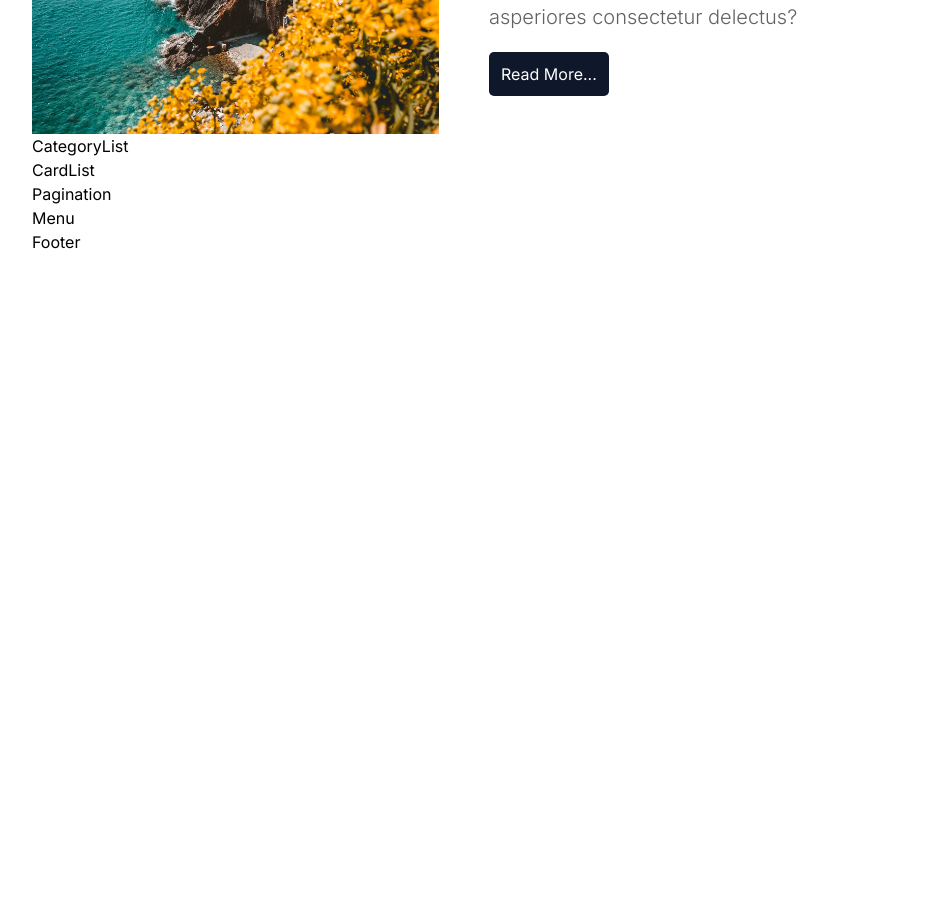
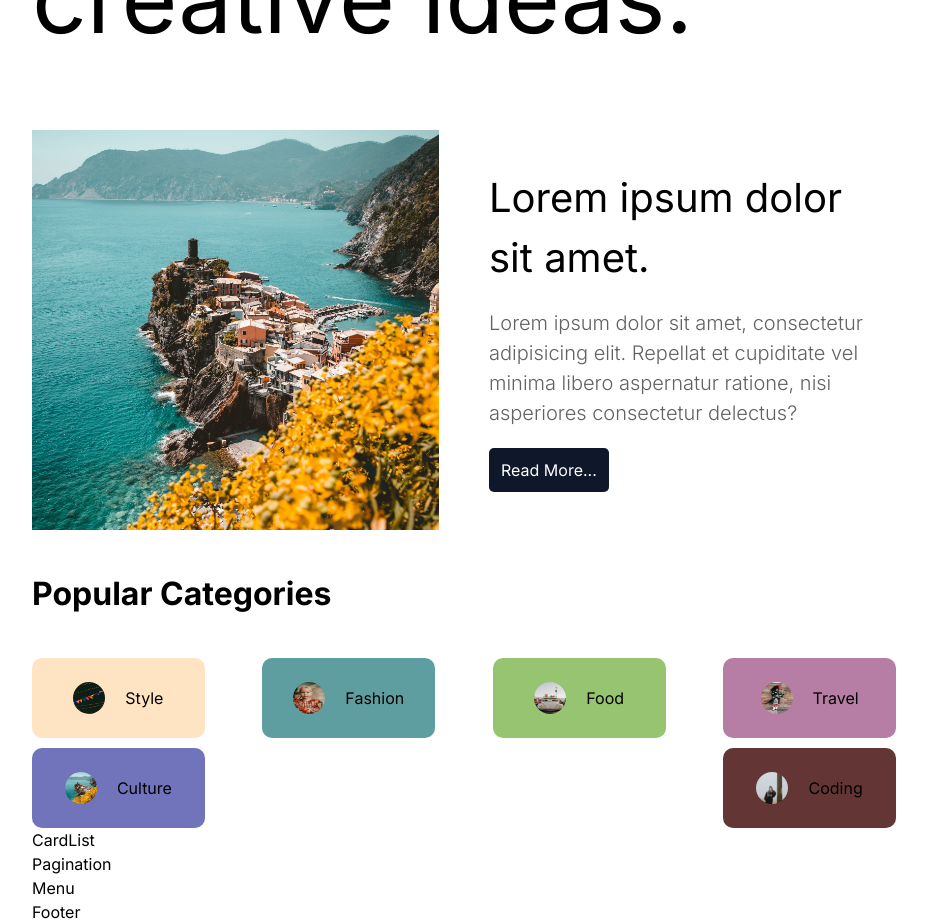
Before and after one commit to gokhanSucsuz/nextjs-fullstack-blog-app, a Next.js app: page / in a window 1280 px wide. Shown: the part 780-1704 px from the top of the page, without its empty margins (176-1103 px from the left). Before the commit the page ends 1034 px from the top, so only its background shows below. Built offline with nearby package versions, Linux system fonts and the light colour scheme.

Commit message:
categories are ok

```diff
--- a/src/components/categoryList/CategoryList.jsx
+++ b/src/components/categoryList/CategoryList.jsx
@@ -1,10 +1,40 @@
 import React from 'react'
 import styles from "./categoryList.module.css"
+import Link from 'next/link'
+import Image from 'next/image'
 
 const CategoryList = () => {
     return (
         <div className={styles.container}>
-            CategoryList
+            <h1 className={styles.title}>
+                Popular Categories
+            </h1>
+            <div className={styles.categories}>
+                <Link href="/blog?cat=style" className={`${styles.category} ${styles.style}`}>
+                    <Image src="/style.png" alt='style' width="32" height="32" className={styles.image} />
+                    style
+                </Link>
+                <Link href="/blog?cat=style" className={`${styles.category} ${styles.fashion}`}>
+                    <Image src="/fashion.png" alt='style' width="32" height="32" className={styles.image} />
+                    fashion
+                </Link>
+                <Link href="/blog?cat=style" className={`${styles.category} ${styles.food}`}>
+                    <Image src="/food.png" alt='style' width="32" height="32" className={styles.image} />
+                    food
+                </Link>
+                <Link href="/blog?cat=style" className={`${styles.category} ${styles.travel}`}>
+                    <Image src="/travel.png" alt='style' width="32" height="32" className={styles.image} />
+                    travel
+                </Link>
+                <Link href="/blog?cat=style" className={`${styles.category} ${styles.culture}`}>
+                    <Image src="/culture.png" alt='style' width="32" height="32" className={styles.image} />
+                    culture
+                </Link>
+                <Link href="/blog?cat=style" className={`${styles.category} ${styles.coding}`}>
+                    <Image src="/coding.png" alt='style' width="32" height="32" className={styles.image} />
+                    coding
+                </Link>
+            </div>
         </div>
     )
 }
--- a/src/components/categoryList/categoryList.module.css
+++ b/src/components/categoryList/categoryList.module.css
@@ -1,3 +1,82 @@
-.container {
+.container {}
+
+.title {
+    margin: 40px 0;
+    font-size: 32px;
+    font-weight: bold;
+}
+
+.categories {
+    display: flex;
+    flex-wrap: wrap;
+    justify-content: space-between;
+    align-items: center;
+    gap: 10px;
+}
+
+.category {
+    display: flex;
+    justify-content: center;
+    align-items: center;
+    gap: 20px;
+    background: rgb(218, 195, 240);
+    border-radius: 10px;
+    width: 15%;
+    height: 80px;
+    text-transform: capitalize;
 
 }
+
+.image {
+    width: 32px;
+    height: 32px;
+    border-radius: 50%;
+}
+
+.category.style {
+    background-color: bisque;
+}
+
+.category.fashion {
+    background-color: cadetblue;
+}
+
+.category.food {
+    background-color: rgb(150, 196, 112);
+}
+
+.category.travel {
+    background-color: rgb(182, 125, 165);
+}
+
+.category.culture {
+    background-color: rgb(113, 115, 187);
+}
+
+.category.coding {
+    background-color: rgb(100, 53, 53);
+}
+
+@media screen and (max-width:1280px) {
+    .category {
+        width: 20%;
+    }
+}
+
+@media screen and (max-width:1024px) {
+    .category {
+        width: 25%;
+    }
+}
+
+@media screen and (max-width:768px) {
+    .category {
+        width: 33%;
+    }
+}
+
+@media screen and (max-width:640px) {
+    .category {
+        width: 100%;
+    }
+}
--- a/src/components/featured/Featured.jsx
+++ b/src/components/featured/Featured.jsx
@@ -6,7 +6,7 @@ const Featured = () => {
     return (
         <div className={styles.container}>
             <h1 className={styles.title}>
-                <b>Hey, myBlog dev here!</b>
+                <b>Hey, myBlog dev here!</b><br />
                 Discover my stories and creative ideas.
             </h1>
             <div className={styles.post}>
--- a/src/components/featured/featured.module.css
+++ b/src/components/featured/featured.module.css
@@ -3,7 +3,7 @@
 }
 
 .title {
-    font-size: 72px;
+    font-size: 96px;
     font-weight: 400;
 }
 
@@ -49,3 +49,35 @@
     background-color: var(--second-bg);
     color: var(--bg)
 }
+
+@media screen and (max-width:1200px) {
+    .title {
+        font-size: 72px;
+    }
+
+}
+
+@media screen and (max-width:1024px) {
+    .title {
+        font-size: 60px;
+    }
+
+    .imgContainer {
+        display: none;
+    }
+
+}
+
+@media screen and (max-width:768px) {
+    .title {
+        font-size: 48px;
+    }
+
+}
+
+@media screen and (max-width:640px) {
+    .title {
+        font-size: 36px;
+    }
+
+}
```
